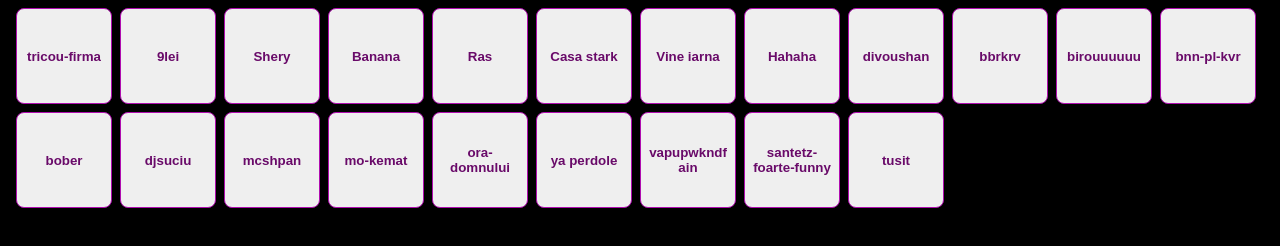
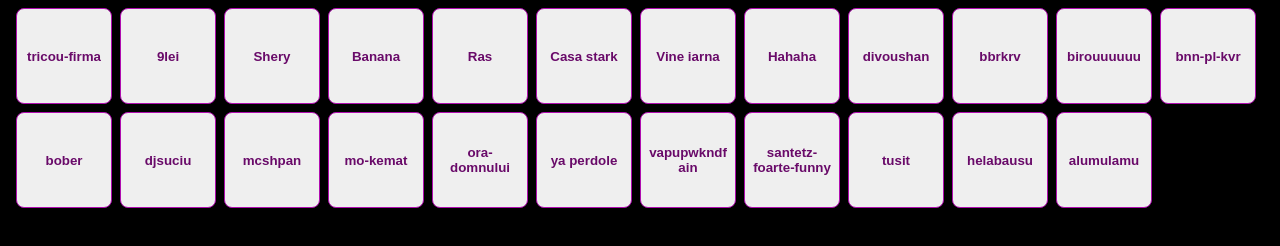
Before and after one commit to cbordei/soundboard-pubg, a website: page index.html in a window 1280 px wide. Drawn offline with Linux system fonts and the light colour scheme.

Commit message:
added sounds

```diff
--- a/index.html
+++ b/index.html
@@ -29,6 +29,8 @@
     <audio id="santetz-foarte-funny" src="sounds/santetz-foarte-funny.m4a"></audio>
     <audio id="vapupwkndfain" src="sounds/vapupwkndfain.m4a"></audio>
     <audio id="tusit" src="sounds/tusit.m4a"></audio>
+    <audio id="alumulamu" src="sounds/alumulamu.m4a"></audio>
+    <audio id="helabausu" src="sounds/helabausu.m4a"></audio>
     <div class="container">
       <div class="center">
         <div id="buttons"></div>
@@ -56,7 +58,9 @@
         'ya perdole',
         'vapupwkndfain',
         'santetz-foarte-funny',
-        'tusit'
+        'tusit',
+        'helabausu',
+        'alumulamu'
       ]
       sounds.forEach(sound => {
         const btn = document.createElement('button')
```
Also changed, not shown: 2 other files.
